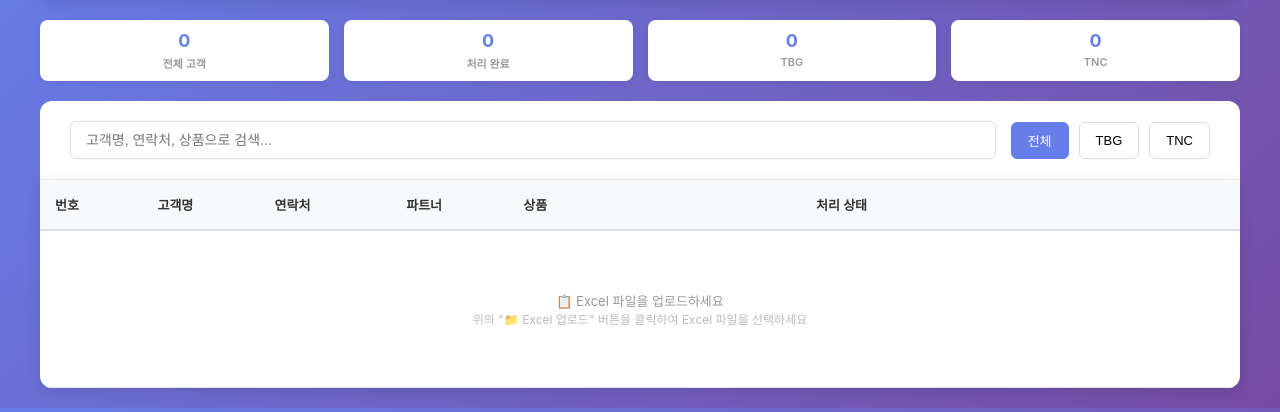
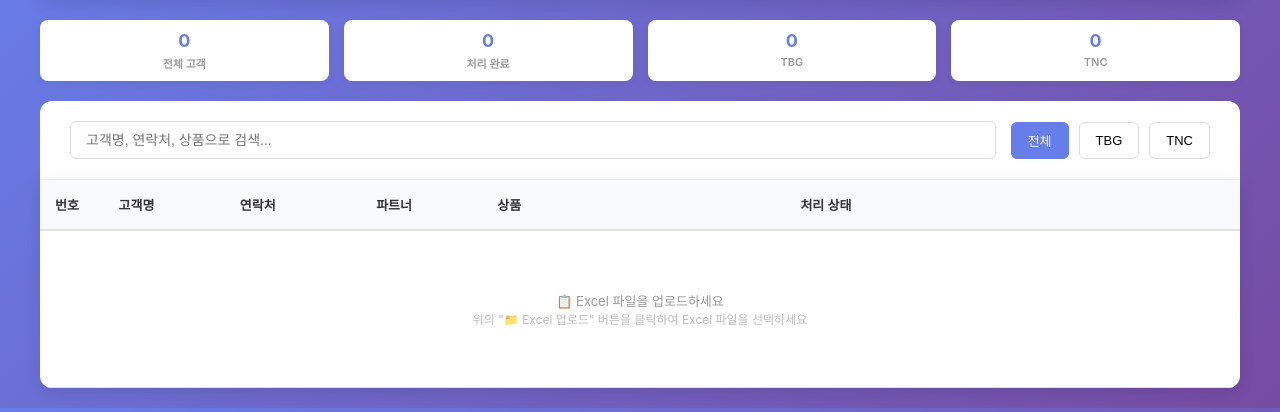
Before and after one commit to hrchang517/claud, a Flask app: page / in a window 1280 px wide. Shown: the part 104-516 px from the top of the page. Run offline with Flask 3, Linux system fonts and the light colour scheme.

Commit message:
Change width of '번호' column in dashboard table

```diff
--- a/templates/dashboard.html
+++ b/templates/dashboard.html
@@ -268,7 +268,7 @@
             <table>
                 <thead>
                     <tr>
-                        <th style="width: 70px;">번호</th>
+                        <th style="width: 40px;">번호</th>
                         <th style="width: 80px;">고객명</th>
                         <th style="width: 90px;">연락처</th>
                         <th style="width: 80px;">파트너</th>
```
